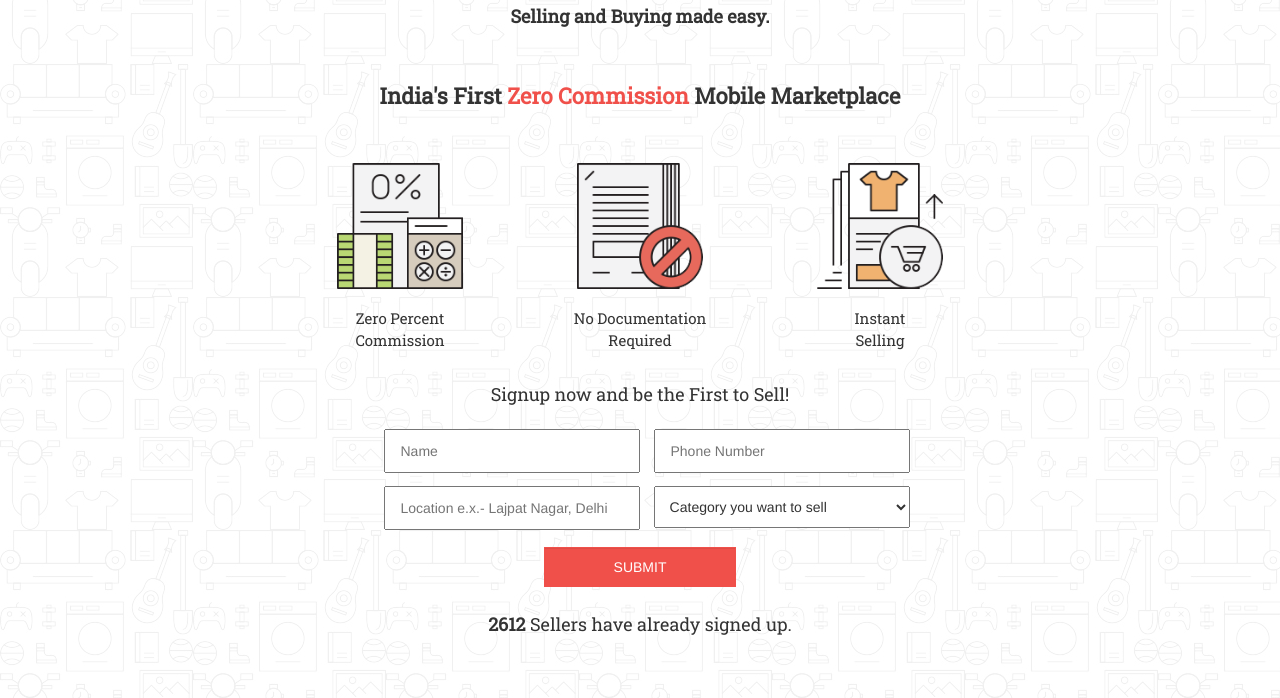
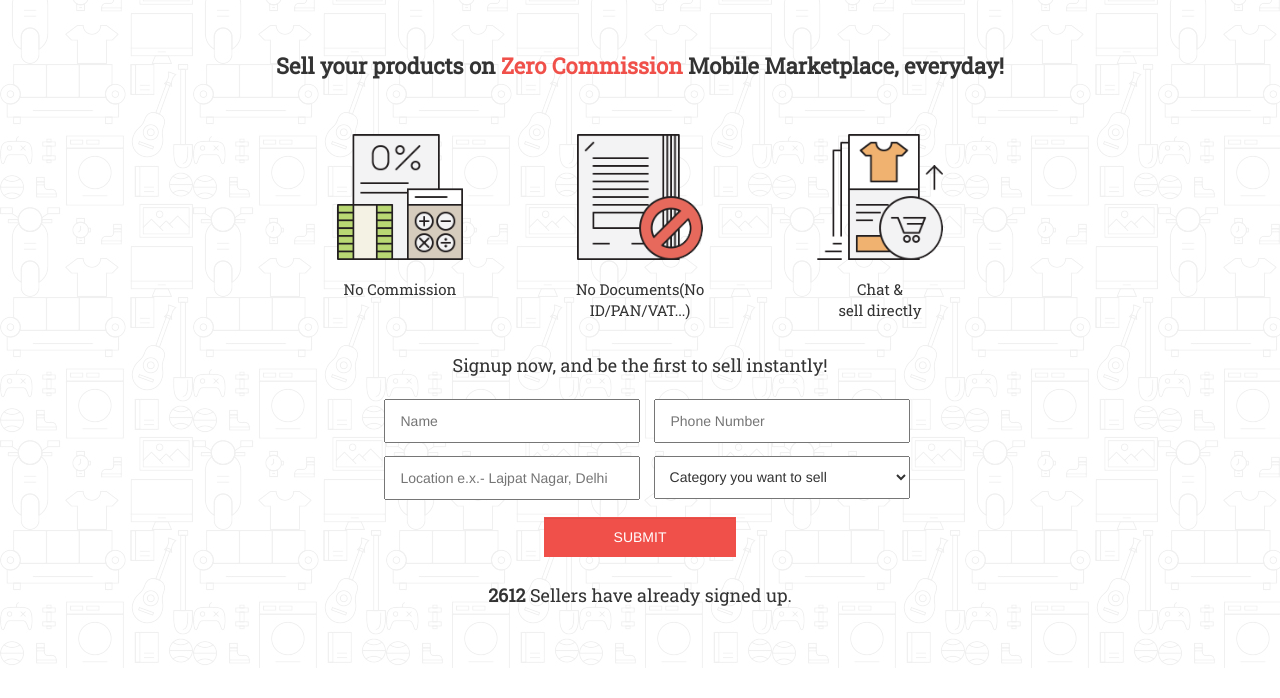
Before and after one commit to digideskio/martmobi.github.io, a plain HTML site: page index.html in a window 1280 px wide. Shown: the part 169-867 px from the top of the page. After the commit the page ends 837 px from the top, so only its background shows below. Drawn offline with nearby package versions, Linux system fonts and the light colour scheme.

Commit message:
Makes copy changes

```diff
--- a/index.html
+++ b/index.html
@@ -31,33 +31,30 @@
                 <h1 class="main-title">
                   <img src = "img/shopo_logo.png" class="img-responsive img-logo">
                 </h1>
-                <h4 class="sub-title">
-                  Selling and Buying made easy.
-                </h4>
 
                 <h2 class="sub-title-a">
-                  India's First <span class="text-red">Zero Commission</span> Mobile Marketplace
+                  Sell your products on <span class="text-red">Zero Commission</span> Mobile Marketplace, everyday!
                 </h2>
               </div>
               <div class="col-sm-offset-2 col-sm-8 text-center img-col">
                 <div class="col-sm-12">
                   <div class="col-sm-4">
                     <img src="img/zerocommission.png" class="img-responsive img-feat">
-                    <p class="img-sub-msg">Zero Percent Commission</p>
+                    <p class="img-sub-msg">No Commission</p>
                   </div>
                   <div class="col-sm-4">
                     <img src="img/nodocumentation.png" class="img-responsive img-feat">
-                    <p class="img-sub-msg">No Documentation Required</p>
+                    <p class="img-sub-msg">No Documents(No ID/PAN/VAT...)</p>
                   </div>
                   <div class="col-sm-4">
                     <img src="img/instantsell.png" class="img-responsive img-feat">
-                    <p class="img-sub-msg">Instant <br> Selling</p>
+                    <p class="img-sub-msg">Chat & <br> sell directly</p>
                   </div>
                 </div>
               </div>
               <div class="col-sm-12 text-center">
                 <h2 class="sign-heading">
-                  Signup now and be the First to Sell!
+                  Signup now, and be the first to sell instantly!
                 </h2>
 
                 <div class="col-sm-offset-3 col-sm-6">
```
